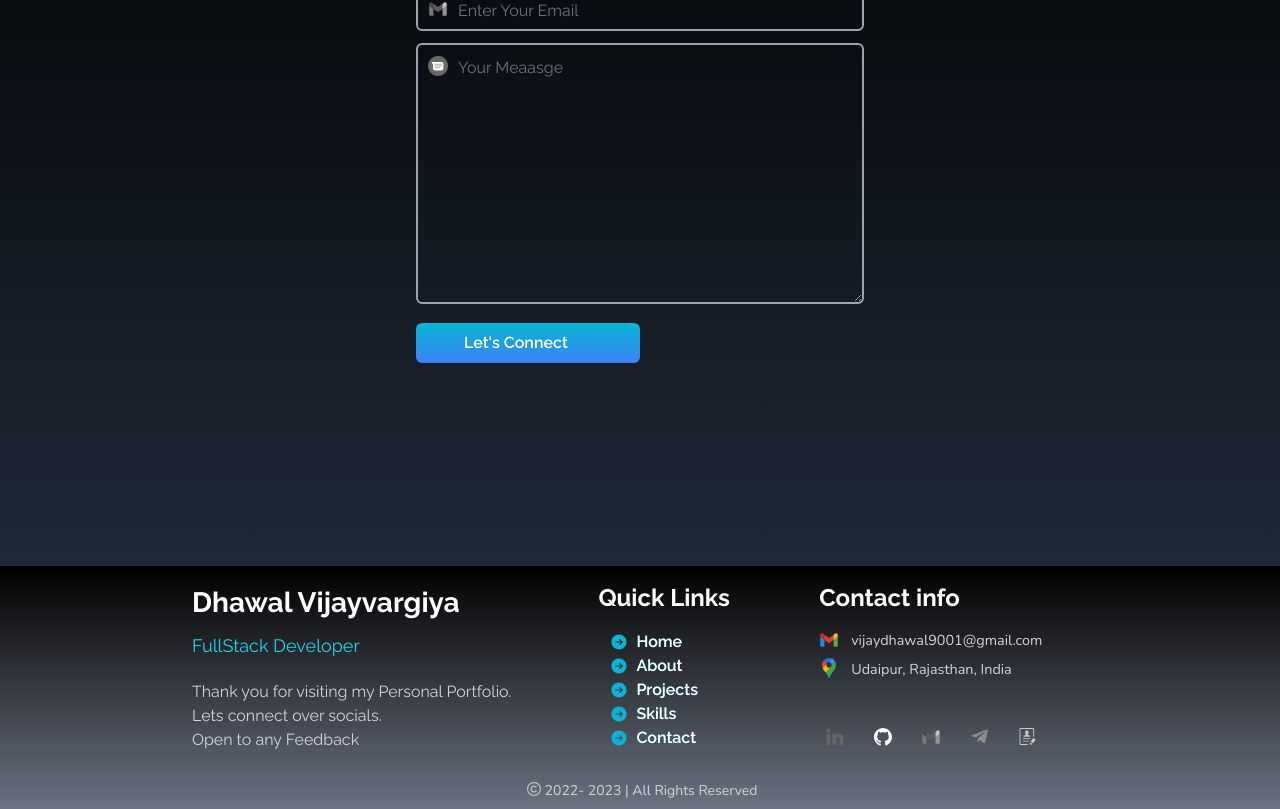
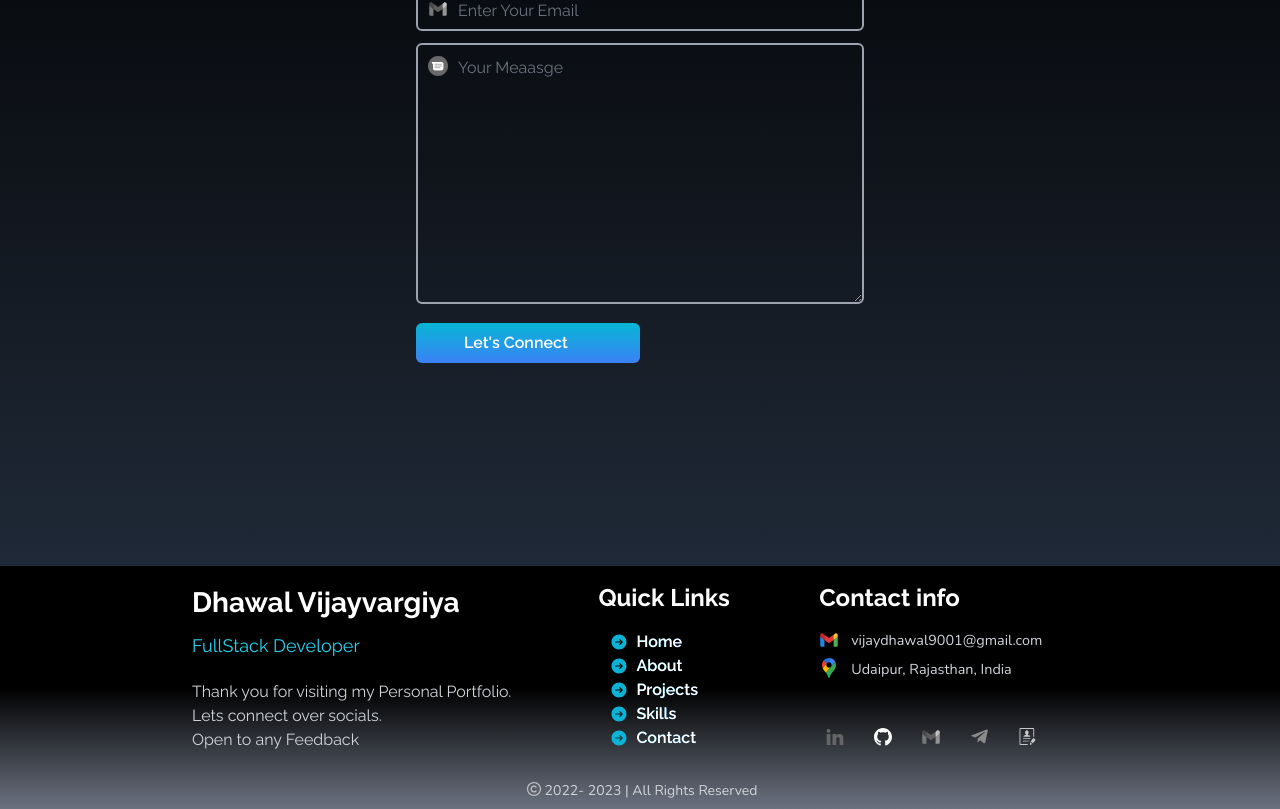
Before and after one commit to dhawal-793/DevFolio, a React (Vite) app: page / in a window 1280 px wide. Shown: the part 3269-4078 px from the top of the page. Built offline with nearby package versions, Linux system fonts and the light colour scheme.

Commit message:
Added some animations to Footer links

```diff
--- a/src/components/Footer.jsx
+++ b/src/components/Footer.jsx
@@ -6,7 +6,7 @@ import contactInfo from '../data/contactInfo'
 const Footer = () => {
     const year = new Date().getFullYear().toString()
     return (
-        <div className='bg-gradient-to-t from-gray-500 to-black w-full  text-gray-300'>
+        <div className='bg-gradient-to-t from-gray-500 via-black to-black  w-full  text-gray-300'>
             <div className="section pb-5">
                 <div className="flex flex-wrap justify-between ">
                     <div className="w-full sm:w-3/5 lg:w-2/5 pr-2">
@@ -24,7 +24,7 @@ const Footer = () => {
                                     <Link href={link} >
                                         <div className="flex items-center justify-between w-fit gap-2 font-semibold text-white cursor-pointer">
                                             <ArrowRightLong />
-                                            <span className='bg-clip-text bg-gradient-to-r from-cyan-500 via-cyan-500 to-blue-500 group-hover:text-transparent duration-500 '>
+                                            <span className='bg-clip-text bg-gradient-to-r from-cyan-500 via-cyan-500 to-blue-500 group-hover:text-transparent duration-500 group-hover:animate-pulse '>
                                                 {link}
                                             </span>
                                         </div>
@@ -46,7 +46,7 @@ const Footer = () => {
                                     return (
                                         <li key={id} link={link} className={`group relative w-8 h-8 flex justify-center items-center rounded-full p-1 sm:grayscale  cursor-pointer duration-[450ms] transition ease-in hover:grayscale-0 hover:scale-105 focus:grayscale-0 focus:scale-105 active:grayscale-0 active:scale-105`}>
                                             <a href={link} download={download} target="_blank" rel='noferrer'>{icon}</a>
-                                            <div className="flex scale-0 group-hover:scale-100 group-focus:scale-100 transition ease-out duration-300 delay-100 origin-center justify-center items-center absolute -bottom-10 w-auto h-6 py-2 px-3 bg-gray-900 text-sm text-gray-300">
+                                            <div className="flex scale-0 sm:group-hover:scale-100 group-focus:scale-100 transition ease-out duration-300 delay-100 origin-center justify-center items-center absolute -bottom-10 w-auto h-6 py-2 px-3 bg-gray-900 text-sm text-gray-300">
                                                 {name}
                                             </div>
                                         </li>
```
